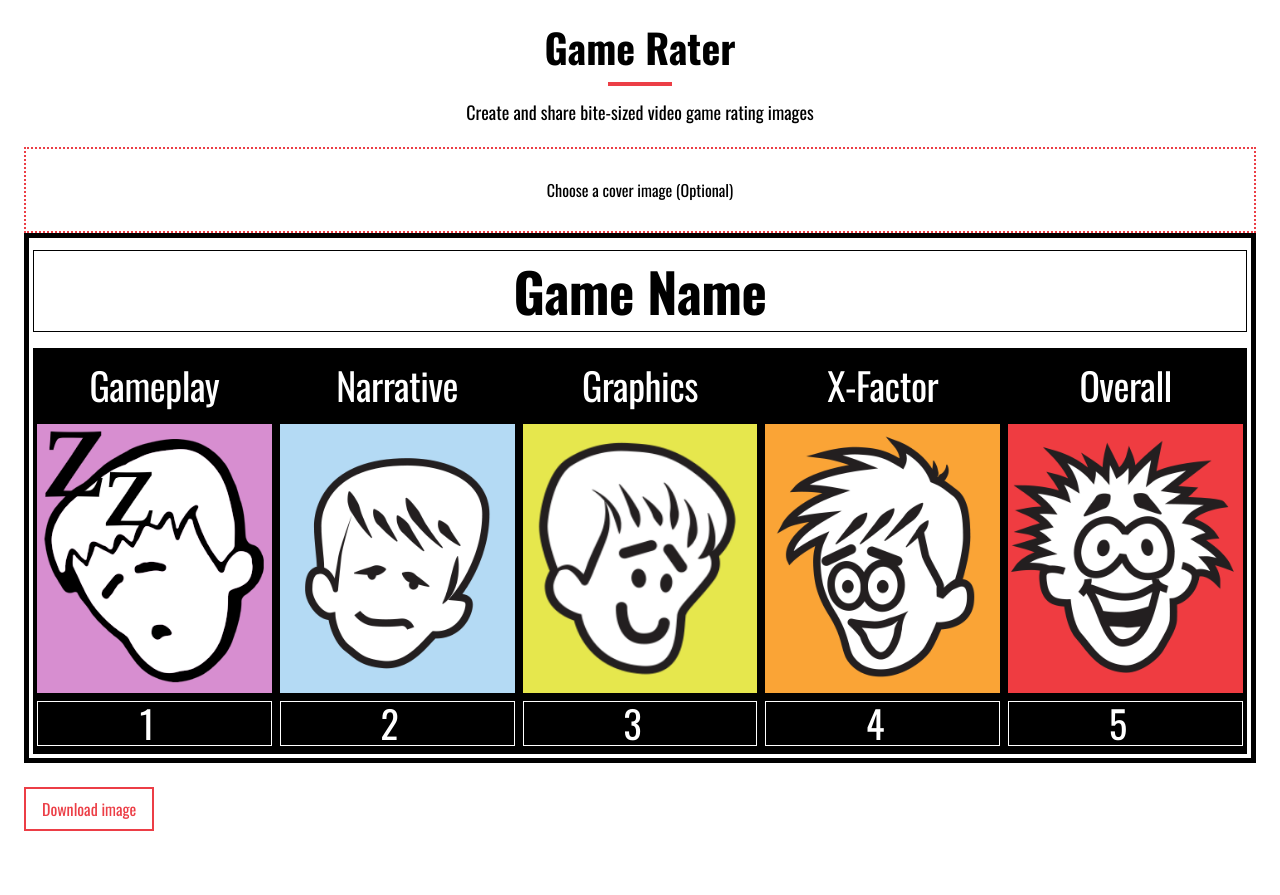
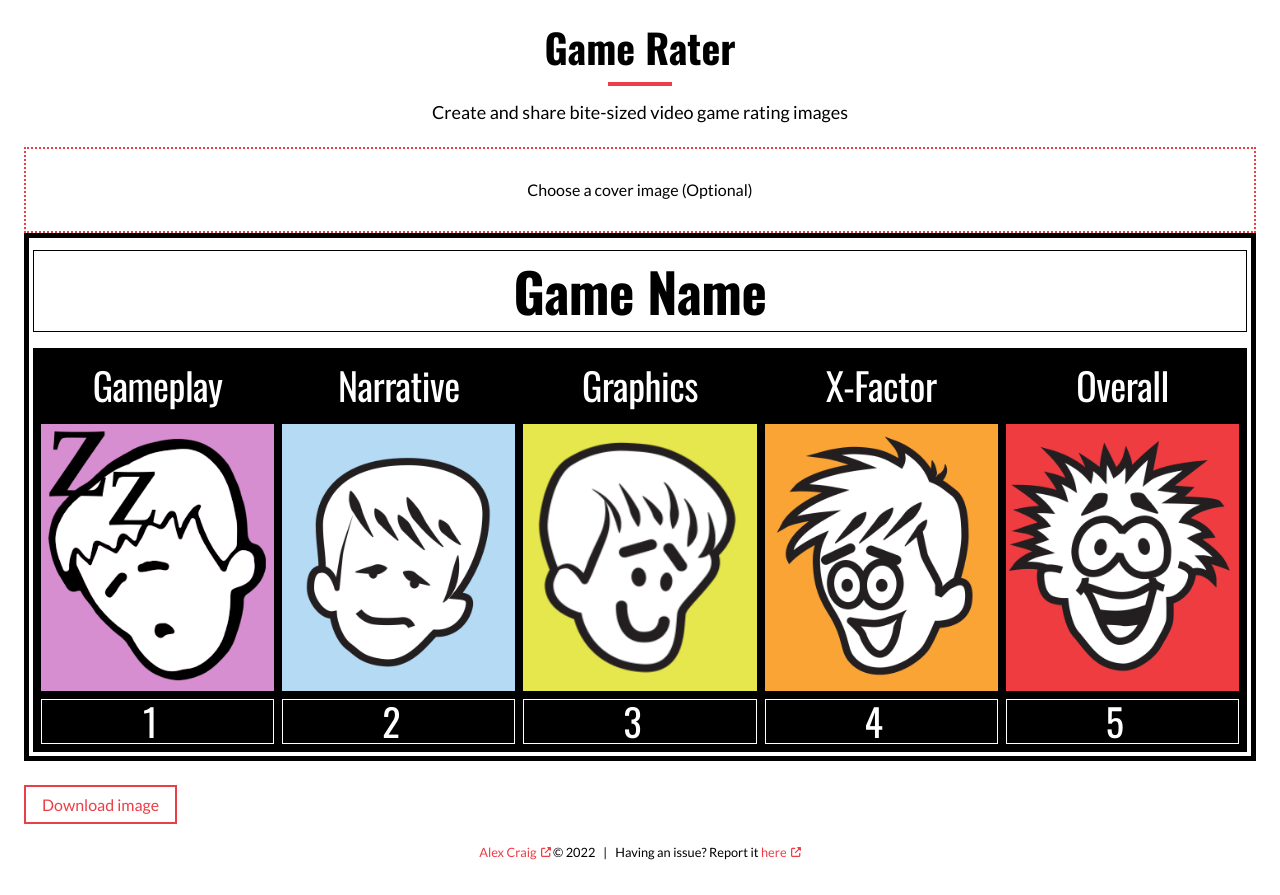
Before and after one commit to im-sticky/GameRater, a Next.js app: page / in a window 1280 px wide. Built offline with nearby package versions, Linux system fonts and the light colour scheme.

Commit message:
completed styles

```diff
--- a/components/Button/index.module.scss
+++ b/components/Button/index.module.scss
@@ -9,8 +9,7 @@
   transition: color 234ms cubic-bezier(0.22, 1, 0.36, 1),
     background-color 234ms cubic-bezier(0.22, 1, 0.36, 1);
 
-  &:hover,
-  &:active {
+  @include focusStates {
     background-color: $color-primary;
     color: #fff;
   }
--- /dev/null
+++ b/components/Footer/index.js
@@ -0,0 +1,12 @@
+import {ExternalLink} from 'components/Link';
+import React from 'react';
+import styles from './index.module.scss';
+
+export const Footer = ({}) =>
+  <footer className={styles.footer}>
+    <small>
+      <ExternalLink href='https://im-sticky.github.io/'>Alex Craig</ExternalLink> &copy; {new Date().getFullYear()}
+      <span className={styles.separator}>|</span>
+      Having an issue? Report it <ExternalLink href='https://github.com/im-sticky/GameRater/issues'>here</ExternalLink>
+    </small>
+  </footer>;
--- /dev/null
+++ b/components/Footer/index.module.scss
@@ -0,0 +1,10 @@
+.footer {
+  display: flex;
+  align-items: center;
+  justify-content: center;
+  height: 3.5rem;
+}
+
+.separator {
+  margin: 0 0.5rem;
+}
--- /dev/null
+++ b/components/Link/index.js
@@ -0,0 +1,19 @@
+import React from 'react';
+import clsx from 'clsx';
+import {FontAwesomeIcon} from '@fortawesome/react-fontawesome';
+import {faUpRightFromSquare} from '@fortawesome/free-solid-svg-icons';
+
+import styles from './index.module.scss';
+
+export const Link = ({href, children, className, noUnderline = false, icon = false, ...props}) =>
+  <a {...props} href={href} className={clsx(styles.link, className, {
+    [styles['link--no-underline']]: noUnderline,
+    [styles['link--icon']]: icon,
+  })}>
+    {children}
+  </a>;
+
+export const ExternalLink = ({href, children, className, noIcon = false, ...props}) =>
+  <Link {...props} target='_blank' rel='nofollow noreferrer noopener' href={href} className={clsx(styles.externalLink, className)}>
+    {children} {!noIcon ? <FontAwesomeIcon {...props} icon={faUpRightFromSquare} className={clsx(styles.externalLink__icon, className)} /> : null}
+  </Link>;
--- /dev/null
+++ b/components/Link/index.module.scss
@@ -0,0 +1,33 @@
+@import 'styles/variables.module.scss';
+
+
+.link {
+  color: $color-primary;
+  text-decoration: none;
+  background-image: linear-gradient(120deg, $color-primary 0%, $color-primary 100%);
+  background-repeat: no-repeat;
+  background-size: 0 0.125rem;
+  background-position: 0 100%;
+  transition: background-size $transition-time-normal $transition-ease-out-expo;
+
+  &:not(.link--no-underline) {
+    @include focusStates {
+      background-size: 100% 0.125rem;
+    }
+  }
+
+  &--icon {
+    display: inline-flex;
+    align-items: center;
+  }
+}
+
+.externalLink {
+  display: inline-flex;
+  align-items: center;
+
+  &__icon {
+    font-size: 0.625rem;
+    margin-left: 0.25rem;
+  }
+}
--- a/components/Rating/index.module.scss
+++ b/components/Rating/index.module.scss
@@ -12,11 +12,11 @@
   min-width: 6.5rem;
   max-width: 17.5rem;
 
-  @media (min-width: #{bp-xs + 1}) and (max-width: #{bp-s}) {
-    min-width: 9rem;
+  @media (max-width: #{$bp-s}) {
+    flex-basis: 33%;
   }
 
-  @media (min-width: #{bp-s + 1}) {
+  @media (min-width: #{$bp-s + 1}) {
     &:first-child {
       padding-left: 0.5rem;
     }
@@ -27,12 +27,13 @@
   }
 
   .name {
+    font-family: 'Oswald', sans-serif;
     font-size: 1.625rem;
     font-weight: 400;
     margin: 0.75rem 0 1rem;
     letter-spacing: -0.5px;
 
-    @media (min-width: #{bp-xs + 1}) and (max-width: #{bp-s}) {
+    @media (min-width: #{$bp-xs + 1}) and (max-width: #{$bp-s}) {
       font-size: 2rem;
     }
 
@@ -42,7 +43,8 @@
   }
 
   .rating {
-    font-size: 2.375rem;
+    font-family: 'Oswald', sans-serif;
+    font-size: 1.625rem;
     margin: 0.5rem 0 0.25rem;
     color: #fff;
     background: #000;
@@ -50,6 +52,14 @@
     text-align: center;
     width: 100%;
     padding: 0;
+
+    @media (min-width: #{$bp-xs + 1}) and (max-width: #{$bp-s}) {
+      font-size: 2rem;
+    }
+
+    @media (min-width: #{$bp-s + 1}) {
+      font-size: 2.375rem;
+    }
   }
 
   input.rating {
--- a/package.json
+++ b/package.json
@@ -9,6 +9,9 @@
     "lint": "next lint"
   },
   "dependencies": {
+    "@fortawesome/fontawesome-svg-core": "^1.3.0",
+    "@fortawesome/free-solid-svg-icons": "^6.0.0",
+    "@fortawesome/react-fontawesome": "^0.1.17",
     "clsx": "^1.1.1",
     "html2canvas": "^1.4.1",
     "next": "12.1.0",
--- a/pages/_document.js
+++ b/pages/_document.js
@@ -7,7 +7,7 @@ class MyDocument extends Document {
         <Head>
           <link rel="preconnect" href="https://fonts.googleapis.com" />
           <link rel="preconnect" href="https://fonts.gstatic.com" crossOrigin="true" />
-          <link href="https://fonts.googleapis.com/css2?family=Oswald:wght@400;700&display=swap" rel="stylesheet" />
+          <link href="https://fonts.googleapis.com/css2?family=Lato&family=Oswald:wght@400;700&display=swap" rel="stylesheet" />
           <link rel="apple-touch-icon" sizes="180x180" href="/apple-touch-icon.png" />
           <meta name="msapplication-TileColor" content="#ec3e46" />
           <meta name="theme-color" content="#ffffff" />
--- a/pages/index.js
+++ b/pages/index.js
@@ -5,6 +5,7 @@ import html2canvas from 'html2canvas';
 import {Rating} from 'components/Rating';
 import {Button} from 'components/Button';
 import styles from 'styles/Home.module.scss';
+import { Footer } from 'components/Footer';
 
 export default function Home() {
   const [gameName, setGameName] = useState('Game Name');
@@ -69,9 +70,7 @@ export default function Home() {
         </div>
       </main>
 
-      <footer className={styles.footer}>
-
-      </footer>
+      <Footer />
     </div>
   );
 }
--- a/styles/Home.module.scss
+++ b/styles/Home.module.scss
@@ -18,6 +18,7 @@
 }
 
 .title {
+  font-family: 'Oswald', sans-serif;
   font-size: 2.5rem;
   text-align: center;
   margin-bottom: 1rem;
@@ -77,6 +78,7 @@
 }
 
 .gameName {
+  font-family: 'Oswald', sans-serif;
   font-size: 3rem;
   font-weight: 700;
   line-height: 1;
--- a/styles/globals.scss
+++ b/styles/globals.scss
@@ -4,7 +4,7 @@ html,
 body {
   padding: 0;
   margin: 0;
-  font-family: 'Oswald', sans-serif;
+  font-family: 'Lato', sans-serif;
   font-size: 100%;
   -webkit-text-size-adjust: 100%;
   font-variant-ligatures: none;
--- a/styles/variables.module.scss
+++ b/styles/variables.module.scss
@@ -6,6 +6,18 @@ $color-rating-5: rgb(236, 62, 70);
 
 $color-primary: $color-rating-5;
 
-$bp-xs: 480px;
+$bp-xs: 468px;
 $bp-s: 768px;
 $bp-m: 1024px;
+
+$transition-time-fast: 160ms;
+$transition-time-normal: 220ms;
+$transition-ease-out-expo: cubic-bezier(0.16, 1, 0.3, 1);
+
+@mixin focusStates() {
+  &:hover,
+  &:focus,
+  &:active {
+    @content;
+  }
+}
```
Also changed, not shown: 1 other file (tests, documents, lock files or other folders).
